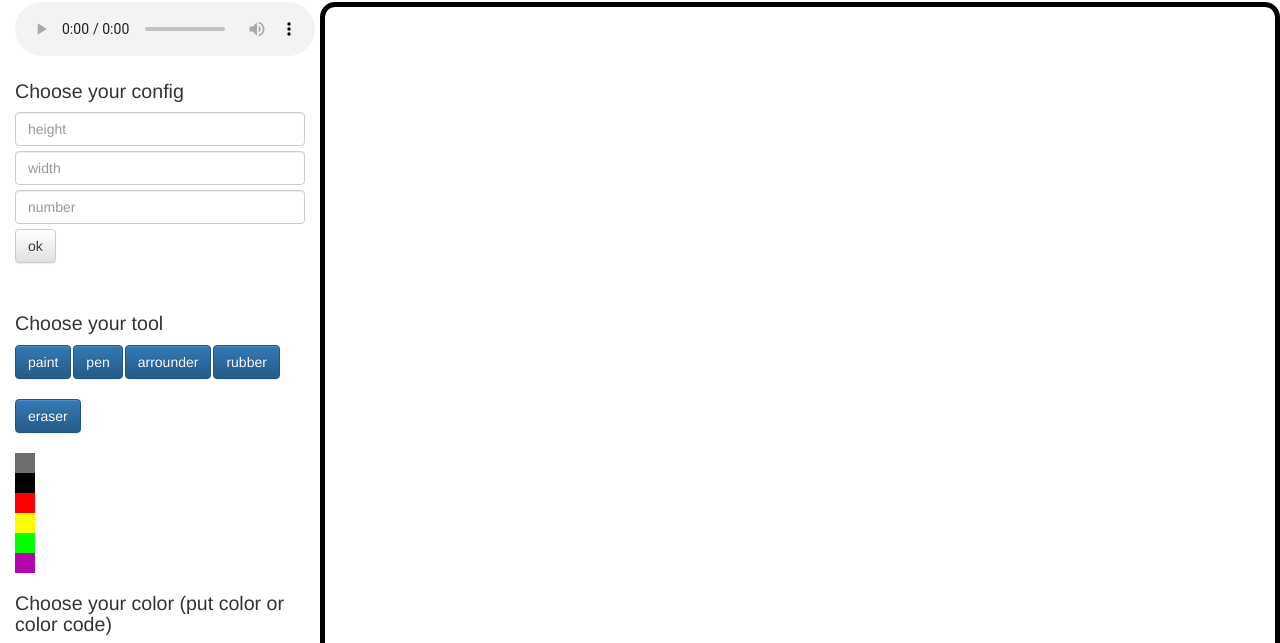
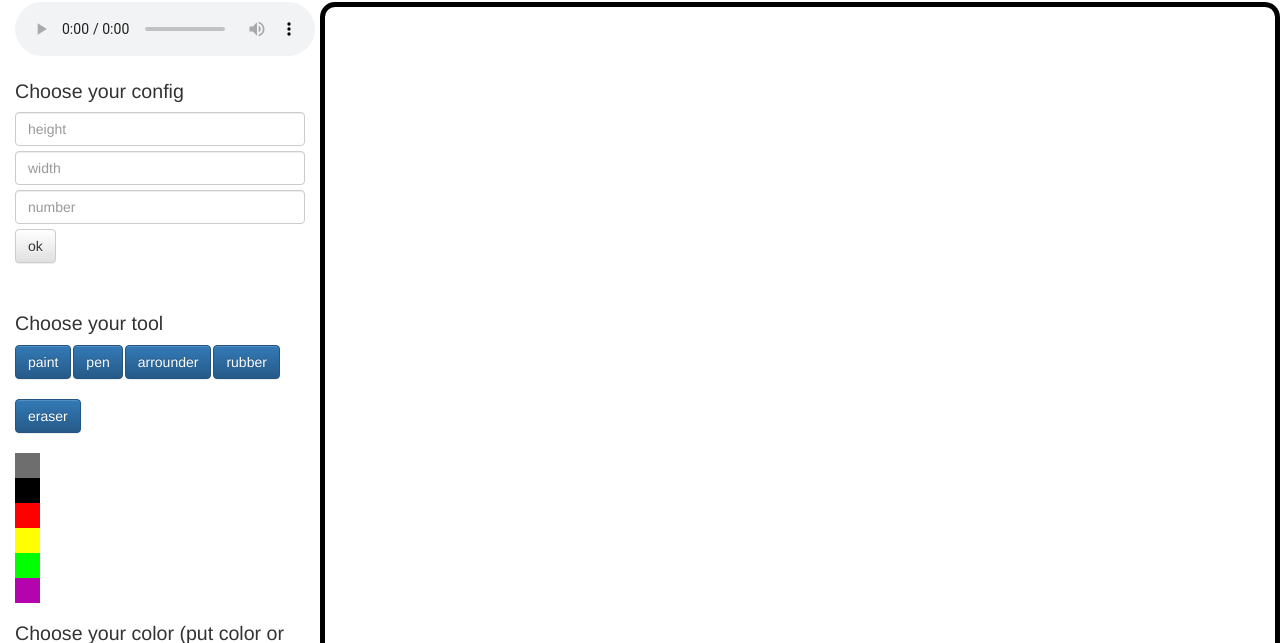
Before and after one commit to InitialCrow/PixelStudio, a plain HTML site: page index.html in a window 1280 px wide. Both pictures are taken after a click on the element 25 px from the left and 580 px from the top of the page. Shown: the part 118-761 px from the top of the page. Drawn offline with nearby package versions, Linux system fonts and the light colour scheme.

Commit message:
'PixelStudio0.5.1'

```diff
--- a/js/adderColor.class.js
+++ b/js/adderColor.class.js
@@ -22,7 +22,7 @@ AdderColor.prototype = {
 
 				$('.userColor'+i).remove(); // remove previous Palete of user
 
-				$tosubmit.append("<div class= userColor"+i+" data="+obj.color[i]+"></div>"); // set new color of user
+				$tosubmit.append("<div class= 'userColor"+i+" color'data="+obj.color[i]+"></div>"); // set new color of user
 
 				$userColor = $('.userColor'+i); // stack this color
 
@@ -36,6 +36,7 @@ AdderColor.prototype = {
 					self.color = $(this).attr('data');
 					checkIfActive([paint,pen,arrounder,rubber, eraser],self,['paint','pen','arrounder','rubber','eraser'])// check if tool is actif if is put the color on obj 2" param
 				});
+				uiSelector()// bordering when select color
 			};
 		});
 	}
--- a/js/app.js
+++ b/js/app.js
@@ -1,4 +1,4 @@
-// pixelStudio .. 0.5
+// pixelStudio .. 0.5.1
 var pixelStudio= {
 		init : function(obj,size, obj1, obj2, obj3, obj4, obj5, obj6, obj7, obj8, obj9, obj10){
 			obj.drawBoard(size);// draw a board for paint
--- a/js/function.js
+++ b/js/function.js
@@ -68,3 +68,10 @@ function change() { // run infinit loop of increment
 function stopColor() {// stop anim
 	clearInterval(intervalID);
 }
+function uiSelector(){
+	$color = $('.color');
+	$color.on('click',function(){
+		$color.css('border', 'none');
+		$(this).css('border','2px blue solid');
+	});
+}
--- a/js/main.js
+++ b/js/main.js
@@ -10,7 +10,7 @@ var pen = new Pen("pen");// create your pen tool
 var arrounder = new Arround('arrounder')// create your Arround tool
 var rubber = new Rubber('rubber');// create your rubber tool
 var eraser = new EraseAll('eraser');// create erasetool
-var colorPicker = new Palete(['#6E6E6E','#000000','#FF0000','#FFFF00','#00FF00','#B404AE'],'20','20');// create deafault color
+var colorPicker = new Palete(['#6E6E6E','#000000','#FF0000','#FFFF00','#00FF00','#B404AE'],'25','25');// create deafault color
 var adderColor = new AdderColor('color')// create posibility to add color
-var colorUser = new Palete([],'20','20');// create your color whith AdderColor
+var colorUser = new Palete([],'25','25');// create your color whith AdderColor
 var inspirate = new InspirationMode('InspirationMode');// create the inspirate Mode
--- a/js/palete.class.js
+++ b/js/palete.class.js
@@ -8,7 +8,7 @@ Palete.prototype = {
 	init : function(color){
 		for (var i = 0; i < color.length; i++) {
 			var self = this; // stack the objectColor in self
-			$toolsZone.append("<div class=color"+i+" data="+color[i]+"></div>");// create palete and put the color in attribute data
+			$toolsZone.append("<div class='color"+i+" color'  data="+color[i]+"></div>");// create palete and put the color in attribute data
 			$classColor = $('.color'+i);
 			$classColor.css({
 				'background-color':this.color[i],
@@ -18,6 +18,7 @@ Palete.prototype = {
 			$classColor.on('click', function(){
 				self.color = $(this).attr('data');
 				checkIfActive([paint,pen,arrounder,rubber, eraser],self,['paint','pen','arrounder','rubber','eraser'])// check if tool is actif if is put the color on obj 2" param
+				uiSelector()// bordering when select color
 			});
 		};
 	}
--- a/js/tools.class.js
+++ b/js/tools.class.js
@@ -3,6 +3,7 @@ var $body  	   = $('body');
 var $toolsZone = $('#toolsZone');
 var $drawZone  = $('#drawZone');
 var $music     = $('audio');
+var $color = "";
 var $pixel = "";
 var $classColor = "";
 var $tosubmit = "";
```
Also changed, not shown: css/main.css (line endings or trailing spaces).
